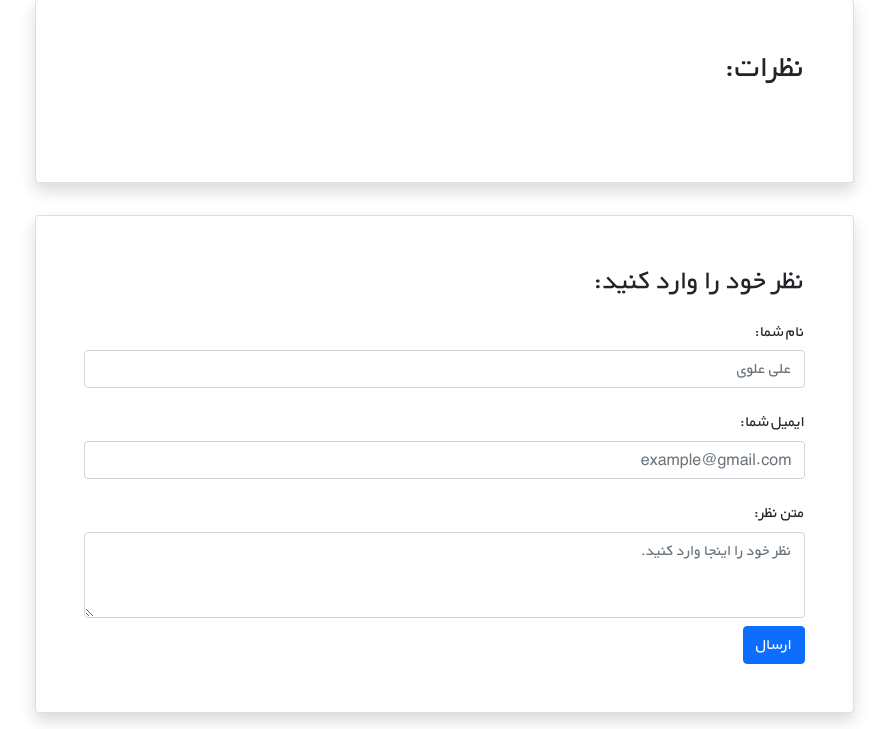
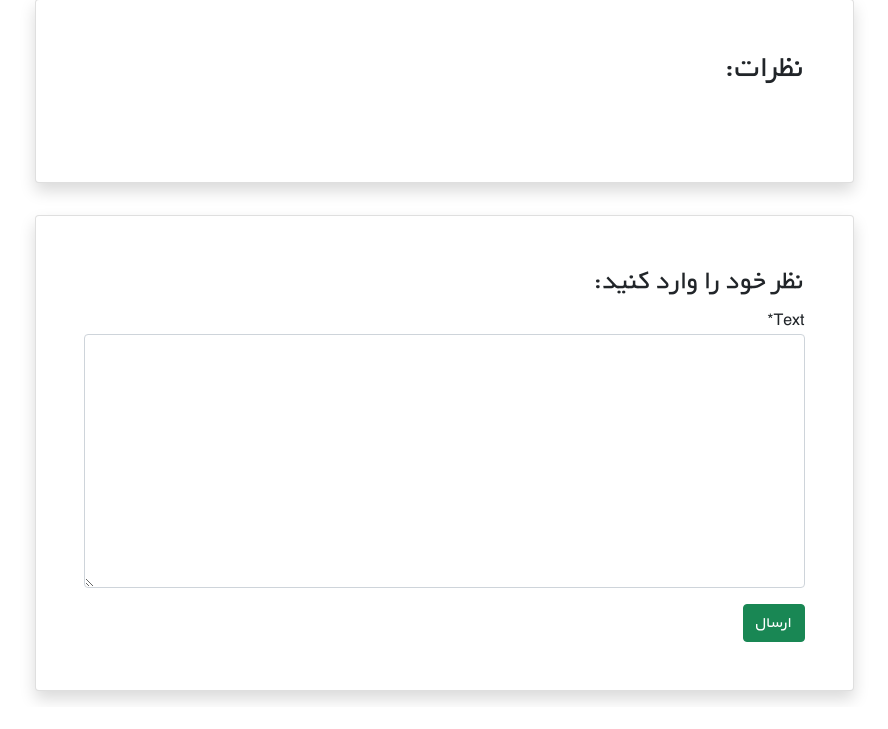
Before and after one commit to THEFRN/bookstore, a Django app: template books/templates/books/book_detail.html in a window 1280 px wide. Shown: the part 353-1082 px from the top of the page, without its empty margins (196-1084 px from the left). After the commit the page ends 1055 px from the top, so only its background shows below. Run offline with Django 4.2, Linux system fonts and the light colour scheme; the template is opened without the code that fills it: values that come from a table or form of the project are taken from there, others are empty; some libraries are stand-ins or nearby versions.

Commit message:
add user comment form & ability to send comments

```diff
--- /dev/null
+++ b/books/forms.py
@@ -0,0 +1,9 @@
+from django import forms
+
+from .models import Comment
+
+
+class CommentForm(forms.ModelForm):
+    class Meta:
+        model = Comment
+        fields = ('text',)
--- a/books/templates/books/book_detail.html
+++ b/books/templates/books/book_detail.html
@@ -1,4 +1,5 @@
 {% extends '_base.html' %}
+{% load crispy_forms_tags %}
 {% block page_title %}
     {{ book.title }}
 {% endblock %}
@@ -51,21 +52,8 @@
                         <div class="card shadow my-3 p-5 w-sm-75 w-100">
                             <h3>نظر خود را وارد کنید:</h3>
                             <form method="POST">
-                                <div class="form-group py-2">
-                                    <label class="py-1" for="author_name">نام شما:</label>
-                                    <input type="text" class="form-control" placeholder="علی علوی" name="author_name">
-                                </div>
-                                <div class="form-group py-2">
-                                    <label class="py-1" for="email">ایمیل شما:</label>
-                                    <input type="email" class="form-control" placeholder="example@gmail.com"
-                                           name="email">
-                                </div>
-                                <div class="form-group py-2">
-                                    <label class="py-1" for="comment_text">متن نظر:</label>
-                                    <textarea class="form-control" name="text" rows="3"
-                                              placeholder="نظر خود را اینجا وارد کنید."></textarea>
-                                </div>
-                                <button type="submit" class="btn btn-primary">ارسال</button>
+                                {{ comment_form|crispy }}
+                                <button type="submit" class="btn btn-success mt-3">ارسال</button>
                             </form>
                         </div>
                     </div>
```
Also changed, not shown: books/views.py (+18 -0 lines).
